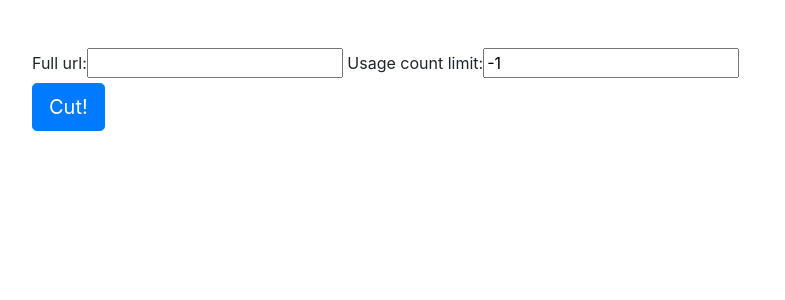
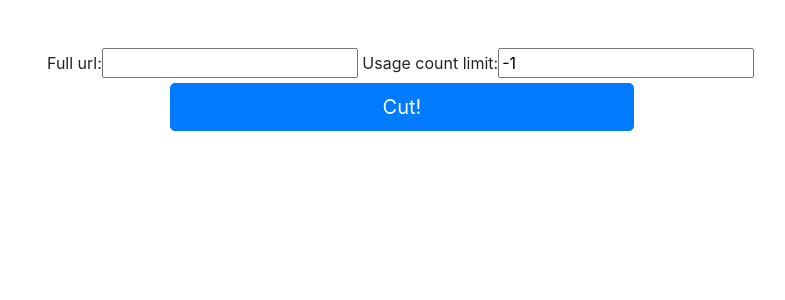
Before and after one commit to UnoYakshi/HyperCut, a Django app: page / in a window 1280 px wide. Shown: the part 56-356 px from the top of the page, without its empty margins (53-838 px from the left). Run offline with Django 3.2, Linux system fonts and the light colour scheme; some libraries are stand-ins or nearby versions.

Commit message:
Fixed main button for index...

```diff
--- a/hypercut/urlcut/templates/urlcut/index.html
+++ b/hypercut/urlcut/templates/urlcut/index.html
@@ -5,6 +5,7 @@
 {% load bootstrap_tags %}
 
 {% block content %}
+    {# Copy to clipboard if page is provided with `object.short_url`... #}
     <script>
         function copyToClipboard(id) {
             var text = document.getElementById(id).innerText;
@@ -18,12 +19,16 @@
     </script>
 
     {# URLPair model's form... #}
-    <form method="post" class="col-xs-8" novalidate>
+    <form method="post" class="col-md-8" novalidate>
         {% csrf_token %}
         {{ form|as_bootstrap_inline }}
         <div class="form-group">
-            <div class="col-xs-2"></div>
-            <button type="submit" class="btn btn-primary btn-lg col-xs-8">Cut!</button>
+            <div class="row">
+                <div class="col-md-1 offset-md-1"></div>
+                <div class="col-md-8">
+                    <button type="submit" class="btn btn-primary btn-lg btn-block">Cut!</button>
+                </div>
+            </div>
         </div>
     </form>
 
```
